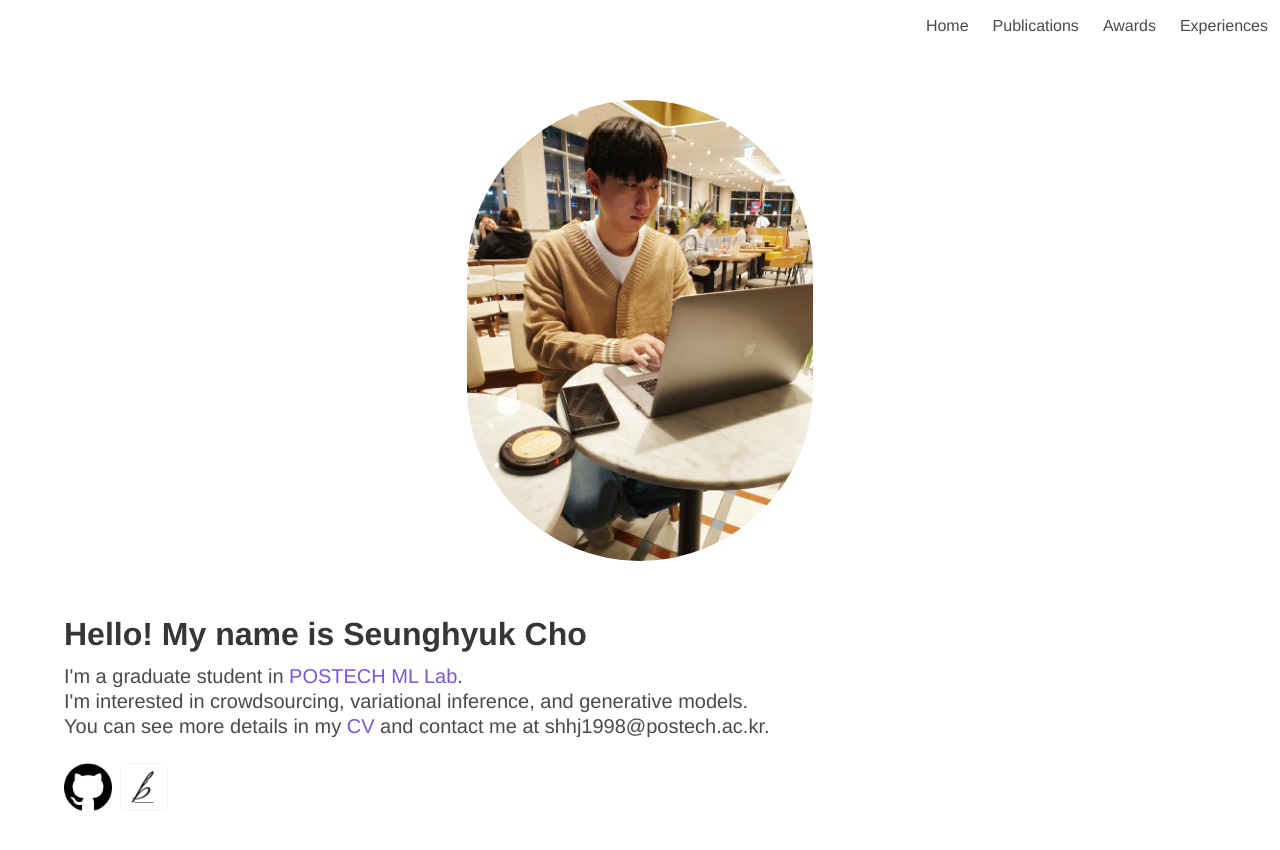
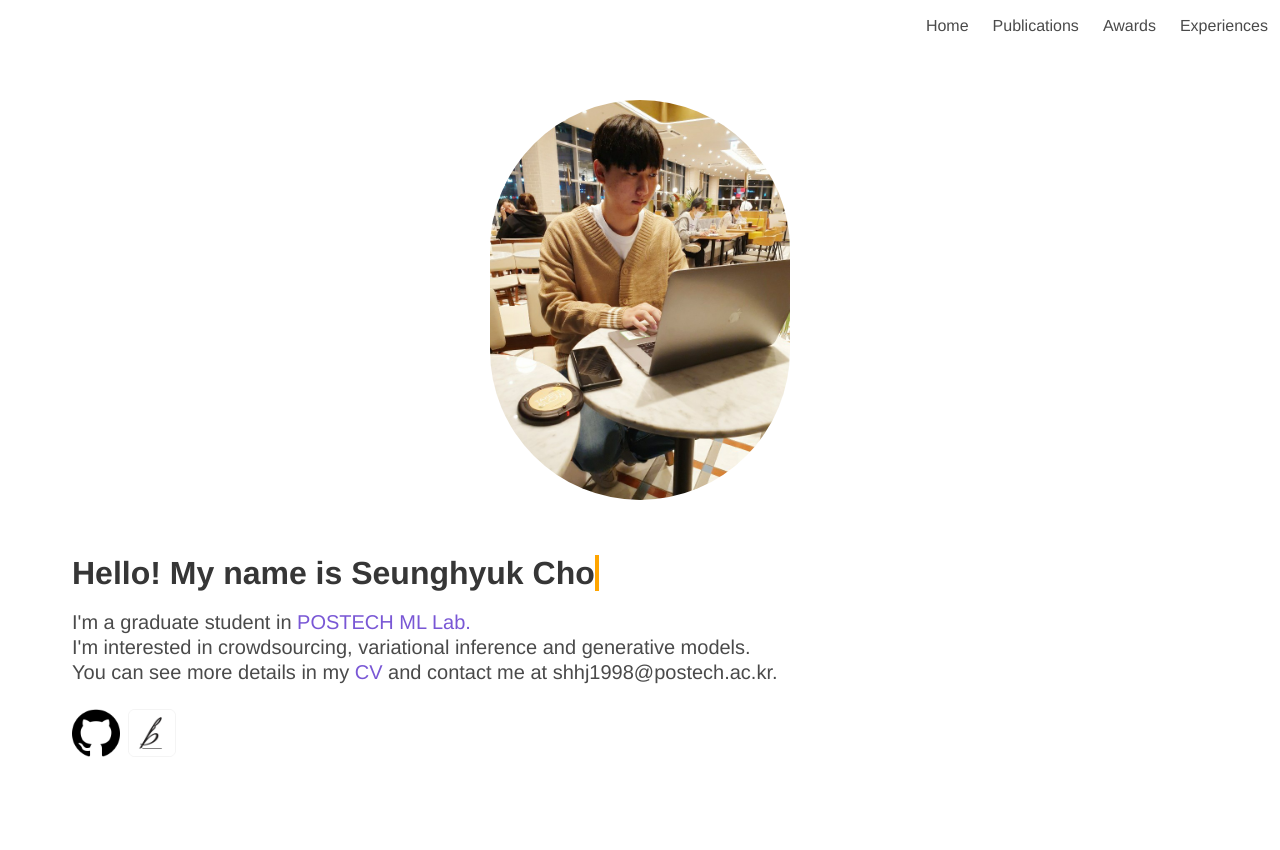
Before and after one commit to seunghyukcho/seunghyukcho.github.io, a Vue app: page / in a window 1280 px wide. Shown: the top 850 px of the page. After the commit the page ends 812 px from the top, so only its background shows below. Built offline with nearby package versions, Linux system fonts and the light colour scheme.

Commit message:
fixed typo and add animation

```diff
--- a/src/components/Home.vue
+++ b/src/components/Home.vue
@@ -6,17 +6,19 @@
           :src="require('../assets/selfie.jpeg')"
           rounded="true"
           class="is-inline-block mb-6"
-          style="width:30%"
+          style="width:300px"
         />
-        <div class="has-text-left">
-          <p class="title pb-2">
-            Hello! My name is Seunghyuk Cho
-          </p>
-          <p class="subtitle">
-            I'm a graduate student in <a href="https://ml.postech.ac.kr">POSTECH ML Lab</a>.<br/>
-            I'm interested in crowdsourcing, variational inference, and generative models.<br/>
+        <div class="has-text-left px-2">
+          <div class="title pb-2 is-inline-block">
+            <div class="is-inline-block typewriter is-size-5-mobile">
+              Hello! My name is Seunghyuk Cho
+            </div>
+          </div>
+          <div class="subtitle is-size-6-mobile">
+            I'm a graduate student in <a href="https://ml.postech.ac.kr">POSTECH ML Lab.</a><br/>
+            I'm interested in crowdsourcing, variational inference and generative models.<br/>
             You can see more details in my <a href="https://postechackr-my.sharepoint.com/:b:/g/personal/shhj1998_postech_ac_kr/EcKNl3iUXDpBkpVyi976KsAB5HH9eAstxlLX9ZDGVZMN7w?e=wem7Er">CV</a> and contact me at shhj1998@postech.ac.kr.
-          </p>
+          </div>
           <div class="block">
             <a href="https://github.com/seunghyukcho" class="mr-2">
               <img :src="require('../assets/github.png')" width="48"/>
@@ -38,4 +40,18 @@ export default {
 </script>
 
 <style>
+.typewriter {
+  overflow: hidden;
+  border-right: .15em solid orange;
+  white-space: nowrap;
+  margin: 0 auto;
+  animation:
+    typing 2.5s steps(40, end),
+    blink-caret .75s step-end;
+}
+
+@keyframes typing {
+  from { width: 0 }
+  to { width: 100% }
+}
 </style>
```
